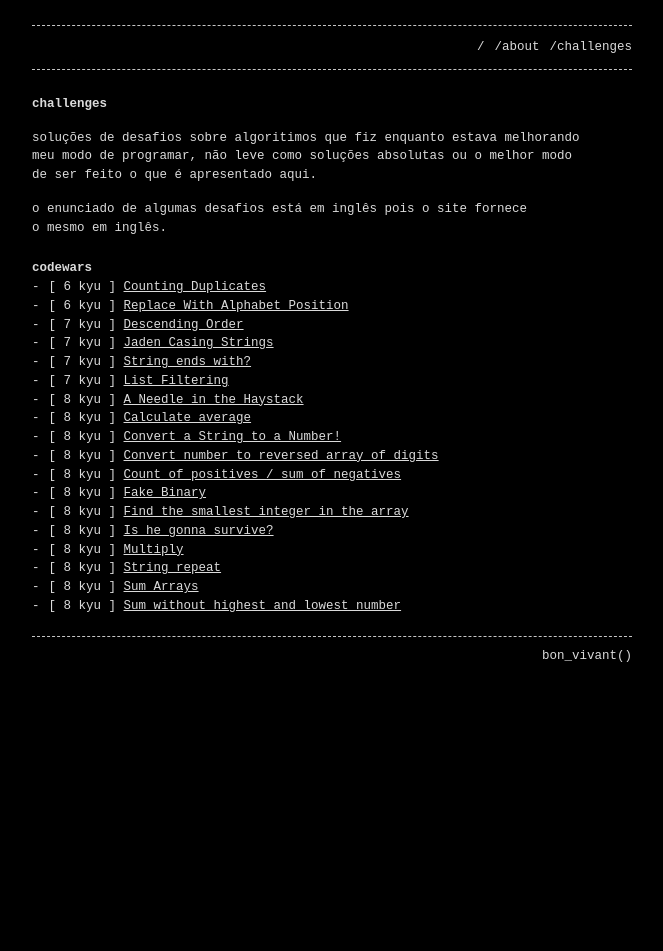
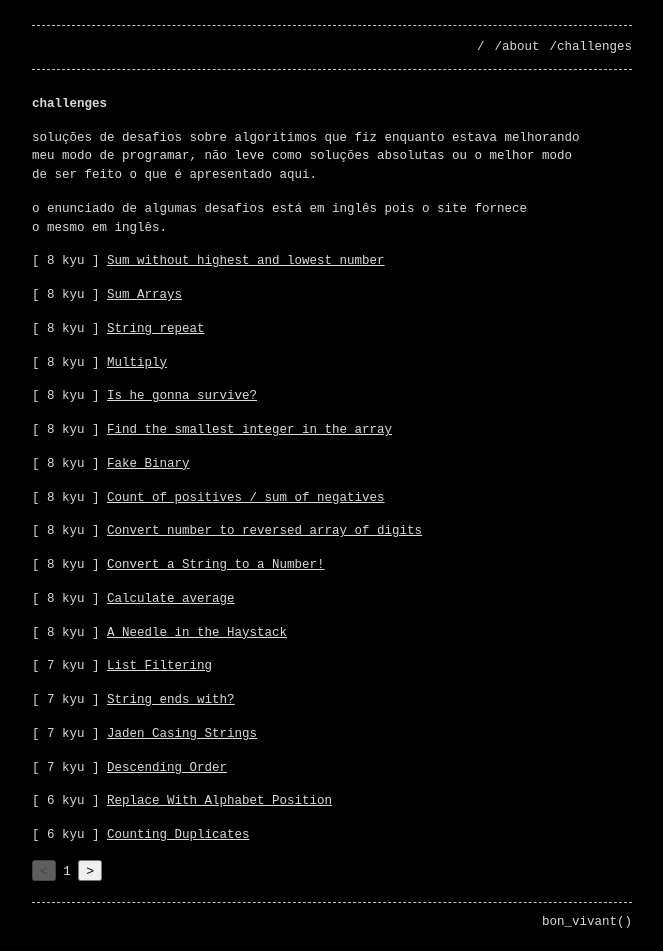
Before and after one commit to travess0/travess0.github.io, a Jekyll site: the page built from challenges.md, in a window 1280 px wide. Shown: the whole page, without its empty margins (308-971 px from the left). Built offline with Jekyll 4.4.1, drawn with Linux system fonts in a browser that asks for light colours; before the commit the page ends 900 px from its top, so only the background shows below that.

Commit message:
feat(challenges): add client-side pagination limited to 5 items

```diff
--- a/_layouts/challenges.html
+++ b/_layouts/challenges.html
@@ -2,18 +2,33 @@
 layout: default
 ---
 
-{{ content }} {% assign contentwonl = content | strip_newlines %} {% unless
-contentwonl == "" %}
-{% endunless %}
-{% assign tags = site.challenges | map: 'tags' | uniq %}
-{% for tag in tags %}
-<h3>{{ tag }}</h3>
-<ul>
-  {% for challenges in site.challenges %}
-  {% if challenges.tags contains tag %}
-  <li>[ {{ challenges.category }} ] <a href="{{ challenges.url | relative_url }}">{{ challenges.title | escape }}</a>
-  </li>
+{{ content }}
+
+<link rel="stylesheet" href="{{ " /assets/challenges.css" | relative_url }}">
+
+<div id="challenges-container">
+  {% assign all_challenges = site.challenges | reverse %}
+  {% for challenge in all_challenges %}
+  {% assign mod = forloop.index0 | modulo: 5 %}
+  {% if mod == 0 %}
+  <div class="challenge-page {% if forloop.first %}active{% endif %}"
+    data-page="{{ forloop.index0 | divided_by: 5 | plus: 1 }}">
+    {% endif %}
+
+    <p>[ {{ challenge.category }} ] <a href="{{ challenge.url | relative_url }}">{{ challenge.title |
+        escape }}</a></p>
+
+    {% assign next_mod = forloop.index | modulo: 5 %}
+    {% if next_mod == 0 or forloop.last %}
+  </div>
   {% endif %}
   {% endfor %}
-</ul>
-{% endfor %}
+</div>
+
+<div class="pagination-nav">
+  <button id="prevPage" disabled>&lt;</button>
+  <span id="pageInfo">1</span>
+  <button id="nextPage">&gt;</button>
+</div>
+
+<script src="{{ " /assets/challenges.js" | relative_url }}"></script>
```
Also changed, not shown: assets/challenges.css (added, +36 -0 lines), assets/challenges.js (added, +45 -0 lines).
